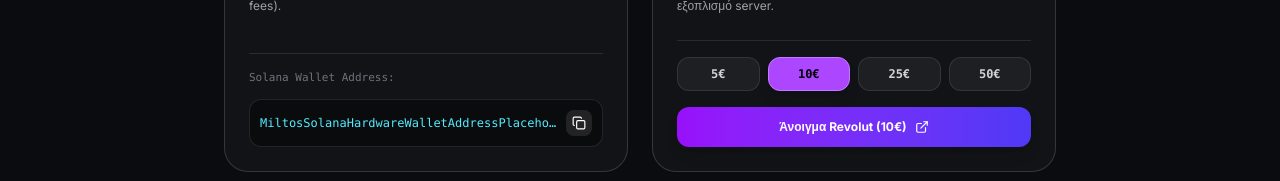
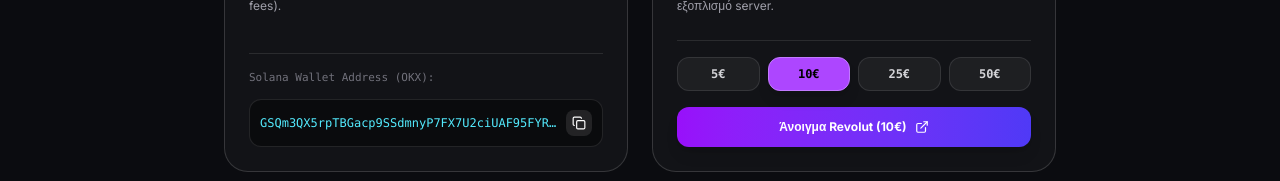
Before and after one commit to miltos12222/my-portfolio, a Next.js app: page /donate in a window 1280 px wide. Shown: the part 431-612 px from the top of the page. Built offline with nearby package versions, Linux system fonts and the light colour scheme.

Commit message:
feat: update OKX Solana address in donate page

```diff
--- a/app/donate/page.tsx
+++ b/app/donate/page.tsx
@@ -10,7 +10,7 @@ export default function DonatePage() {
     const [copiedSol, setCopiedSol] = useState(false);
     const [customAmount, setCustomAmount] = useState("10");
 
-    const solAddress = "MiltosSolanaHardwareWalletAddressPlaceholder12345"; // Μπορείς να βάλεις τη δική σου διεύθυνση
+    const solAddress = "GSQm3QX5rpTBGacp9SSdmnyP7FX7U2ciUAF95FYRaMiJ";
 
     const handleCopySol = () => {
         navigator.clipboard.writeText(solAddress);
@@ -56,7 +56,7 @@ export default function DonatePage() {
                         </div>
 
                         <div className="space-y-3 pt-4 border-t border-white/10">
-                            <label className="block text-[11px] font-mono text-zinc-500">Solana Wallet Address:</label>
+                            <label className="block text-[11px] font-mono text-zinc-500">Solana Wallet Address (OKX):</label>
                             <div className="flex items-center gap-2 p-2.5 rounded-xl bg-black/40 border border-white/10 font-mono text-xs text-cyan-300">
                                 <span className="truncate flex-1">{solAddress}</span>
                                 <button
@@ -100,7 +100,7 @@ export default function DonatePage() {
                             </div>
 
                             <a
-                                href={`https://revolut.me/miltospap`} // Αντικατάστησε με το δικό σου revolut link
+                                href={`https://revolut.me/miltospap`}
                                 target="_blank"
                                 rel="noopener noreferrer"
                                 className="w-full py-3 rounded-xl bg-gradient-to-r from-purple-600 to-indigo-600 hover:from-purple-500 hover:to-indigo-500 text-white font-bold text-xs transition-all shadow-lg flex items-center justify-center gap-2 cursor-pointer"
```
